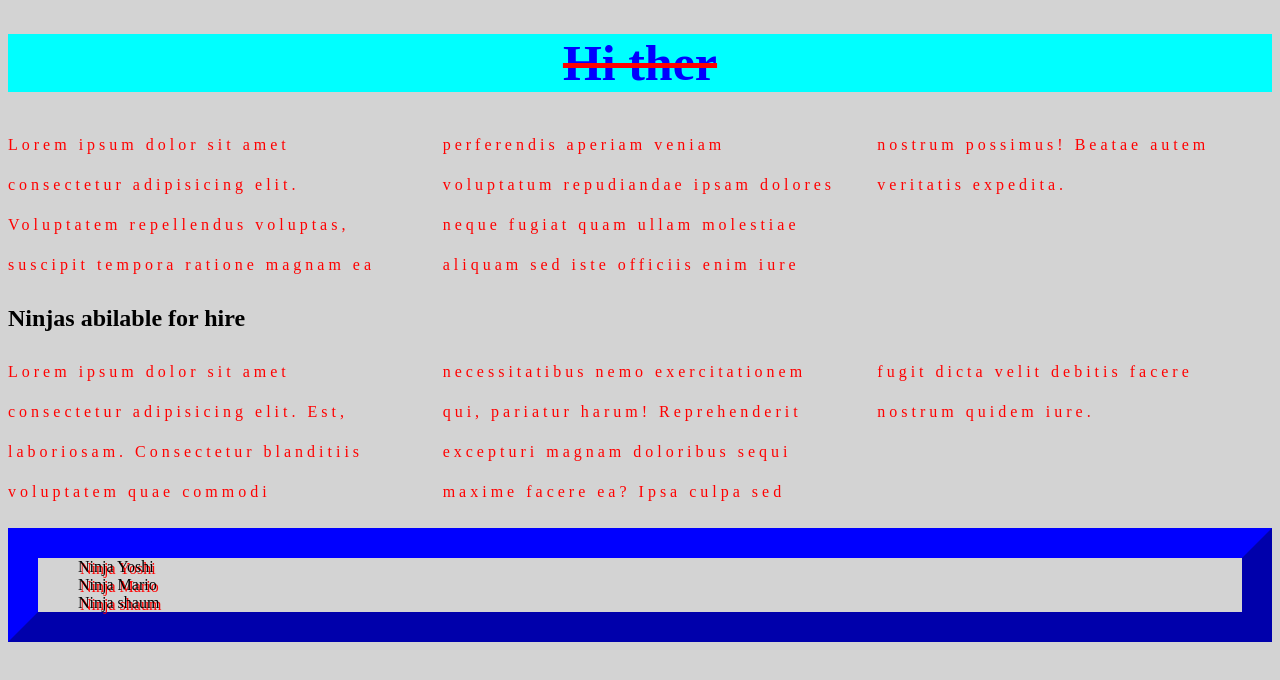
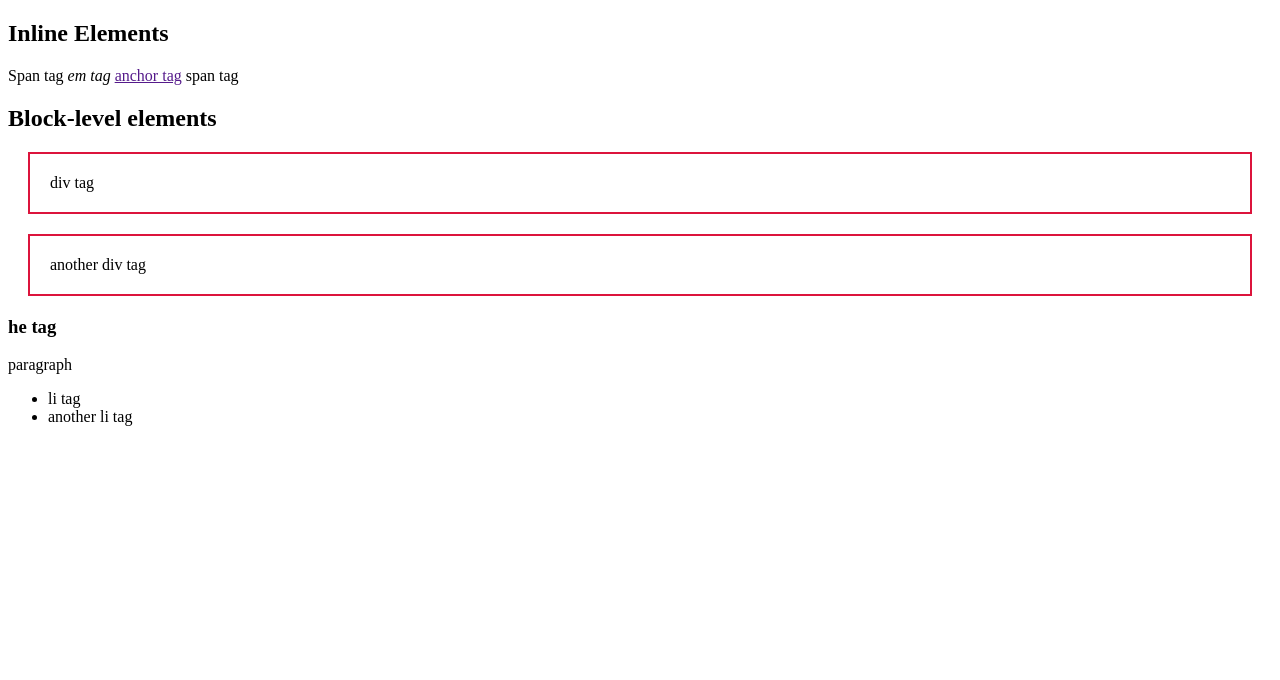
Before and after one commit to AslanZ-5/html_css_mastering, a plain HTML site: page index.html in a window 1280 px wide. Drawn offline with Linux system fonts and the light colour scheme.

Commit message:
inline  block and inline-block levels

```diff
--- a/index.html
+++ b/index.html
@@ -8,30 +8,19 @@
     <title>Document</title>
 </head>
 <body>
-    <h1>Hi ther</h1>
-<p>
-    Lorem ipsum dolor sit amet consectetur adipisicing elit.
-     Voluptatem repellendus voluptas, suscipit tempora ratione
-      magnam ea perferendis aperiam veniam voluptatum repudiandae
-       ipsam dolores neque fugiat quam ullam molestiae aliquam sed
-       iste officiis enim
-     iure nostrum possimus! Beatae autem veritatis expedita.
-</p>
-<div>
-    <h2>Ninjas abilable for hire</h2>
-    <p>
-        Lorem ipsum dolor sit amet consectetur adipisicing elit.
-         Est, laboriosam. Consectetur blanditiis voluptatem quae
-          commodi necessitatibus nemo exercitationem qui, pariatur
-           harum! Reprehenderit excepturi magnam doloribus sequi
-            maxime facere ea? Ipsa culpa sed fugit
-        dicta velit debitis facere nostrum quidem iure.
-    </p>
-    <ul>
-        <li>Ninja Yoshi</li>
-        <li>Ninja Mario</li>
-        <li>Ninja shaum</li>
-    </ul>
-</div>
+   <h2>Inline Elements</h2>
+   <span>Span tag</span>
+   <em> em tag</em>
+   <a href="">anchor tag</a>
+   <span>span tag</span>
+   <h2>Block-level elements</h2>
+   <div>div tag</div>
+   <div>another div tag</div>
+   <h3> he tag</h3>
+   <p>paragraph</p>
+   <ul>
+    <li>li tag</li>
+    <li>another li tag</li>
+   </ul>
 </body>
 </html>
--- a/style.css
+++ b/style.css
@@ -1,28 +1,7 @@
-body{
-    background-color: lightgray;
+
+div {
+    /* display: inline; */
+    border: 2px solid crimson;
+    margin: 20px;
+    padding: 20px
 }
-h1 {
-    color:blue;
-    background-color: aqua;
-    font-size: 50px;
-    text-decoration:line-through;
-    text-decoration-color:red;
-    text-align: center;
-}
-p {
-    color:red;
-    line-height: 40px;
-    letter-spacing: 4px;
-    column-count: 3;
-    column-gap: 40px;
-
-}
-
-ul {
-    border: 30px outset blue;
-}
-
-li{
-    list-style-type: none;
-    text-shadow: 2px 2px red;
-}
```
